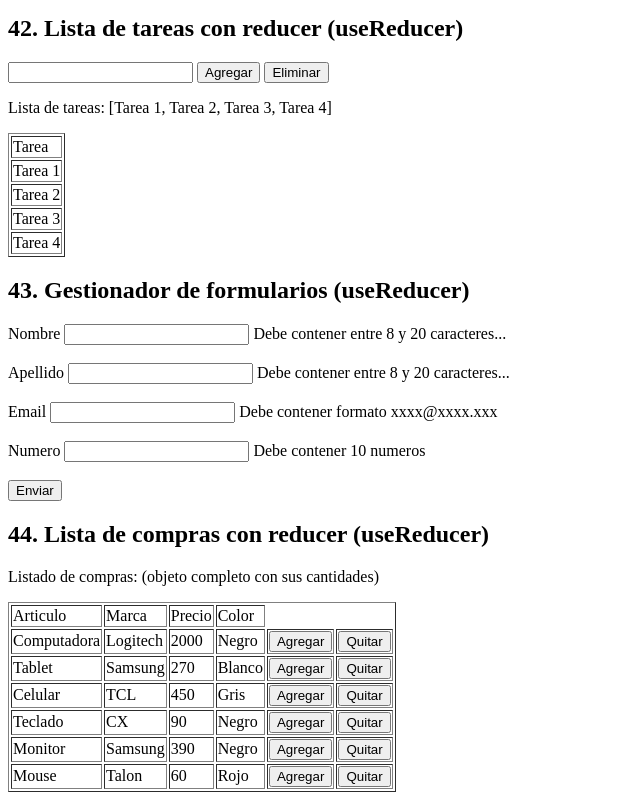
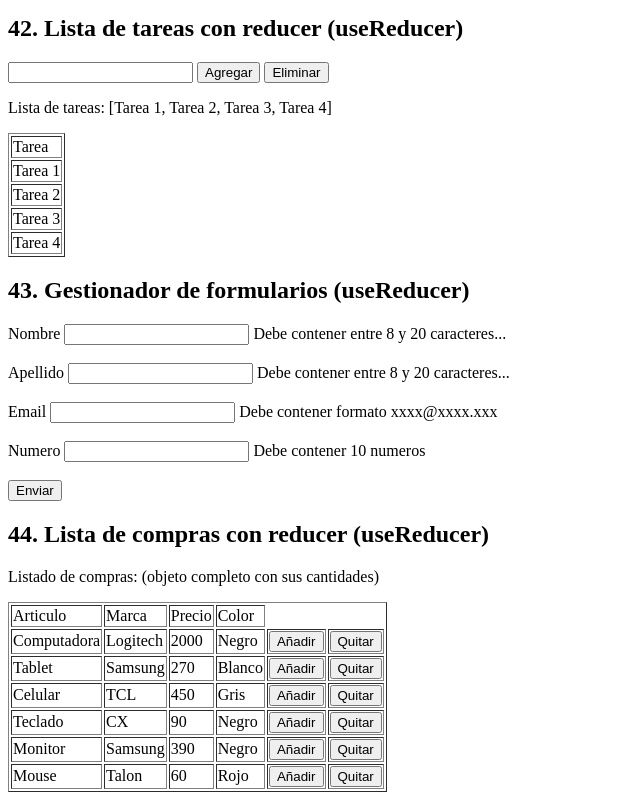
Before and after one commit to matiasmoscone1/practica-ejercicios-logica-programacion-react, a React (Vite) app: page / in a window 1280 px wide. Shown: the part 7182-7982 px from the top of the page, without its empty margins (0-640 px from the left). Built offline with nearby package versions, Linux system fonts and the light colour scheme.

Commit message:
Ejercicio 44 maquetado correctamente

```diff
--- a/src/ejercicios/ListaComprasReducer.jsx
+++ b/src/ejercicios/ListaComprasReducer.jsx
@@ -44,7 +44,7 @@ const ListaComprasReducer = () => {
         precio: 60,
         color: "Rojo"
         }
-    ]
+    ];
 
 
 
@@ -60,54 +60,16 @@ const ListaComprasReducer = () => {
                 </tr>
             </thead>
             <tbody>
-                <tr>
-                    <td>Computadora</td>
-                    <td>Logitech</td>
-                    <td>2000</td>
-                    <td>Negro</td>
-                    <td><button>Agregar</button></td>
-                    <td><button>Quitar</button></td>
-                </tr>
-                <tr>
-                    <td>Tablet</td>
-                    <td>Samsung</td>
-                    <td>270</td>
-                    <td>Blanco</td>
-                    <td><button>Agregar</button></td>
-                    <td><button>Quitar</button></td>
-                </tr>
-                <tr>
-                    <td>Celular</td>
-                    <td>TCL</td>
-                    <td>450</td>
-                    <td>Gris</td>
-                    <td><button>Agregar</button></td>
-                    <td><button>Quitar</button></td>
-                </tr>
-                <tr>
-                    <td>Teclado</td>
-                    <td>CX</td>
-                    <td>90</td>
-                    <td>Negro</td>
-                    <td><button>Agregar</button></td>
-                    <td><button>Quitar</button></td>
-                </tr>
-                <tr>
-                    <td>Monitor</td>
-                    <td>Samsung</td>
-                    <td>390</td>
-                    <td>Negro</td>
-                    <td><button>Agregar</button></td>
-                    <td><button>Quitar</button></td>
-                </tr>
-                <tr>
-                    <td>Mouse</td>
-                    <td>Talon</td>
-                    <td>60</td>
-                    <td>Rojo</td>
-                    <td><button>Agregar</button></td>
-                    <td><button>Quitar</button></td>
-                </tr>
+                {listaArticulos.map((art) => {
+                    return(<tr key={art.articulo}>
+                        <td>{art.articulo}</td>
+                        <td>{art.marca}</td>
+                        <td>{art.precio}</td>
+                        <td>{art.color}</td>
+                        <td><button>Añadir</button></td>
+                        <td><button>Quitar</button></td>
+                    </tr>)
+                })}
 
             </tbody>
         </table>)
```
